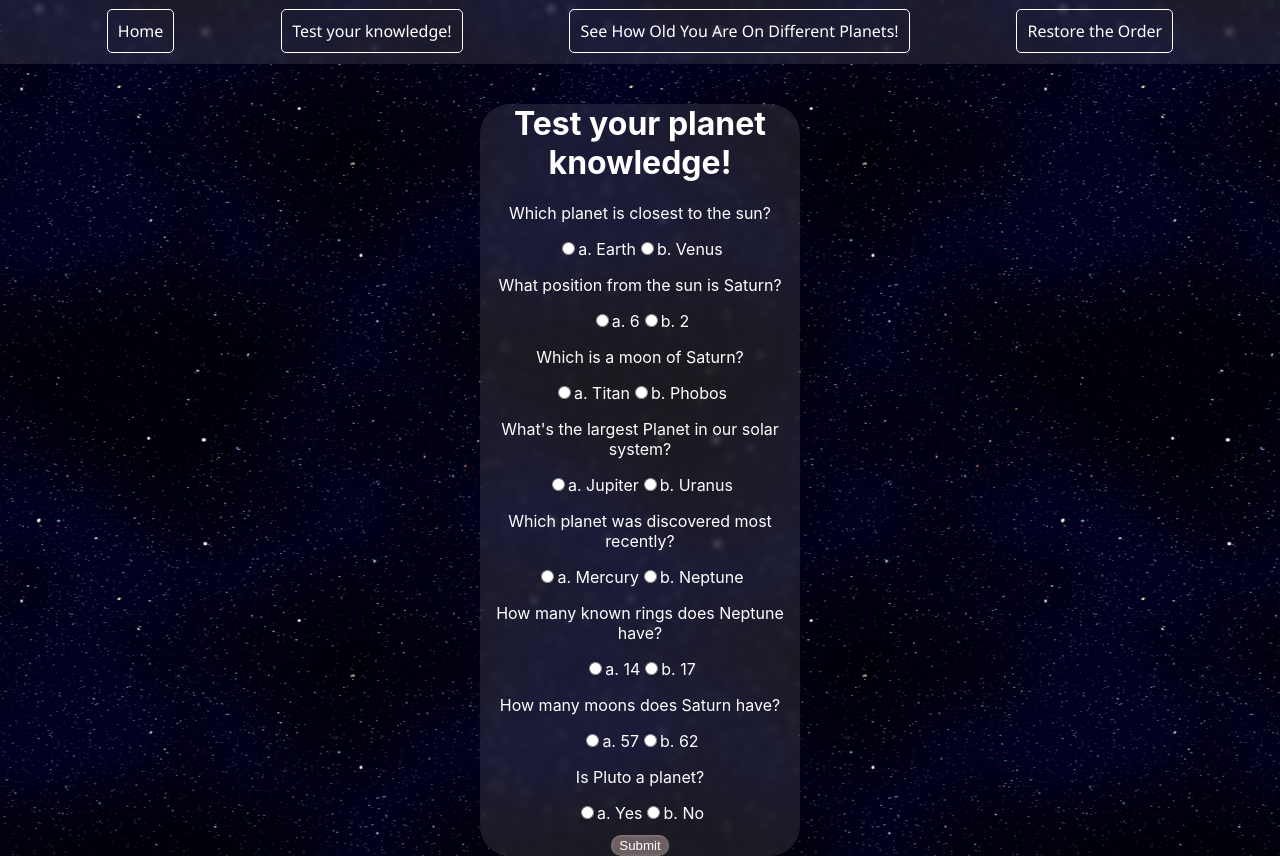
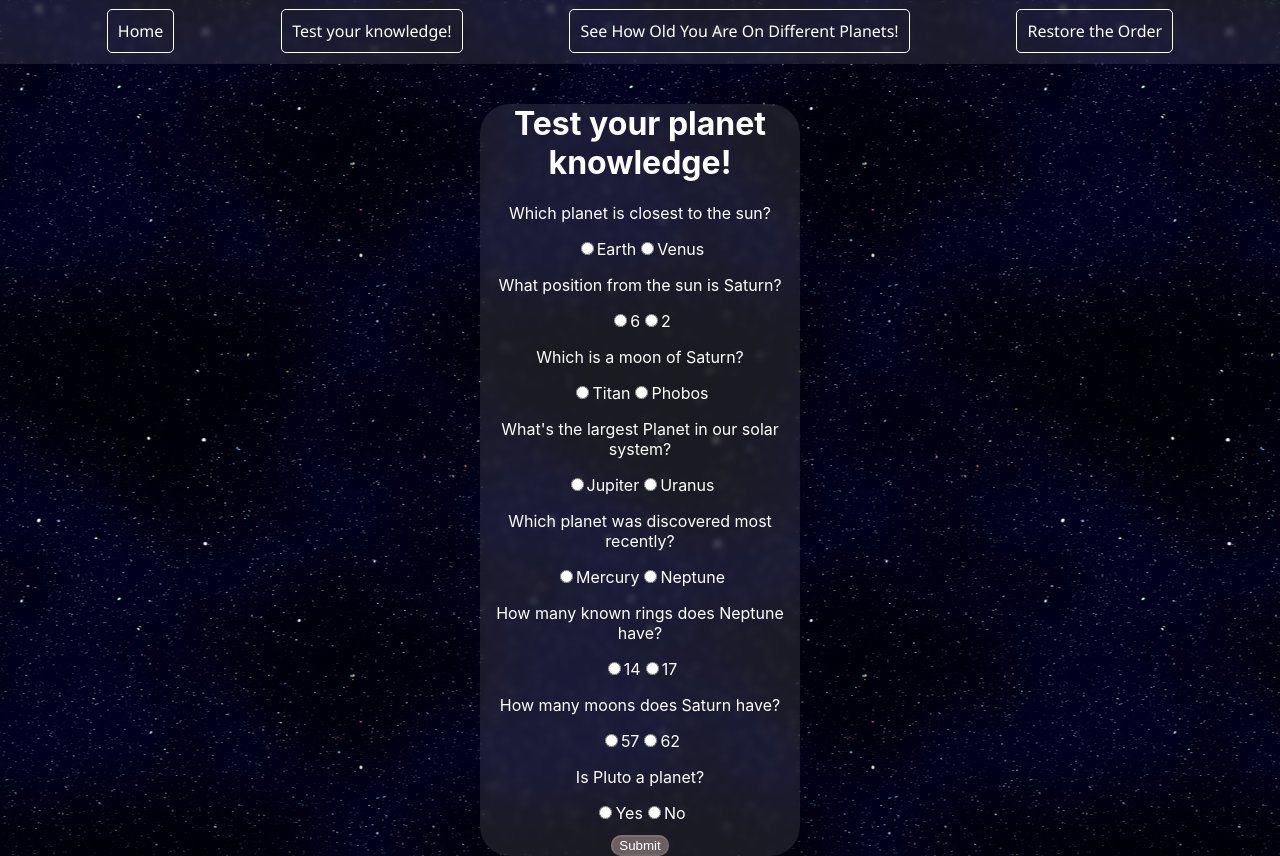
Before and after one commit to jcogan97/planet_edu_project, a React (Create React App) app in the folder client/: page /quiz in a window 1280 px wide. Built offline with nearby package versions, Linux system fonts and the light colour scheme; no server answers.

Commit message:
changed it so the answers show the answers instead of letters

```diff
--- a/client/src/components/Quiz/QuestionItem.js
+++ b/client/src/components/Quiz/QuestionItem.js
@@ -17,9 +17,9 @@ const QuestionItem = ({question, answers, correctAnswer, index, results, handleR
         <>
             <div className="question">
             <p id="text-is-evil">{question}</p>
-                <input type="radio" name={question} value="a" onChange={pushResult} />
+                <input type="radio" name={question} value={answers.a} onChange={pushResult} />
                 <label id="text-is-evil" htmlFor="{answers.a}">{answers.a}</label>
-                <input type="radio" name={question} value="b" onChange={pushResult} />
+                <input type="radio" name={question} value={answers.b} onChange={pushResult} />
                 <label id="text-is-evil" htmlFor="{answers.b}">{answers.b}</label>
             </div>
         </>
--- a/client/src/components/Quiz/QuestionList.js
+++ b/client/src/components/Quiz/QuestionList.js
@@ -42,7 +42,7 @@ const QuestionList = ({ questions }) => {
   const incorrectNodes = () => {
     const array = []
     for (const [key, value] of Object.entries(incorrectAnswers)) {
-    const pTag= <p>{key}:{value} </p>
+    const pTag= <p>{key}: {value} </p>
     array.push(pTag)
   }
   return array
--- a/client/src/components/Quiz/Quiz.js
+++ b/client/src/components/Quiz/Quiz.js
@@ -7,66 +7,66 @@ const Quiz = () => {
         {
             question: "Which planet is closest to the sun?",
             answers: {
-                a: 'a. Earth',
-                b: 'b. Venus',
+                a: 'Earth',
+                b: 'Venus',
             },
-            correctAnswer: 'b'
+            correctAnswer: 'Venus'
         },
         {
             question: "What position from the sun is Saturn?",
             answers: {
-                a: 'a. 6',
-                b: 'b. 2',
+                a: '6',
+                b: '2',
             },
-            correctAnswer: 'a'
+            correctAnswer: '6'
         },
         {
             question: "Which is a moon of Saturn?",
             answers: {
-                a: 'a. Titan',
-                b: 'b. Phobos',
+                a: 'Titan',
+                b: 'Phobos',
             },
-            correctAnswer: 'a'
+            correctAnswer: 'Titan'
         },
         {
             question: "What's the largest Planet in our solar system?",
             answers: {
-                a: 'a. Jupiter',
-                b: 'b. Uranus',
+                a: 'Jupiter',
+                b: 'Uranus',
             },
-            correctAnswer: 'a'
+            correctAnswer: 'Jupiter'
         },
         {
             question: "Which planet was discovered most recently?",
             answers: {
-                a: 'a. Mercury',
-                b: 'b. Neptune'
+                a: 'Mercury',
+                b: 'Neptune'
             },
-            correctAnswer: 'b'
+            correctAnswer: 'Neptune'
         },
         {
             question: "How many known rings does Neptune have?",
             answers: {
-                a: 'a. 14',
-                b: 'b. 17',
+                a: '14',
+                b: '17',
             },
-            correctAnswer: 'a'
+            correctAnswer: '14'
         },
         {
             question: "How many moons does Saturn have?",
             answers: {
-                a: 'a. 57',
-                b: 'b. 62',
+                a: '57',
+                b: '62',
             },
-            correctAnswer: 'b'
+            correctAnswer: '62'
         },
         {
             question: "Is Pluto a planet?",
             answers: {
-                a: 'a. Yes',
-                b: 'b. No',
+                a: 'Yes',
+                b: 'No',
             },
-            correctAnswer: 'b'
+            correctAnswer: 'No'
         },
     ];
 
```
